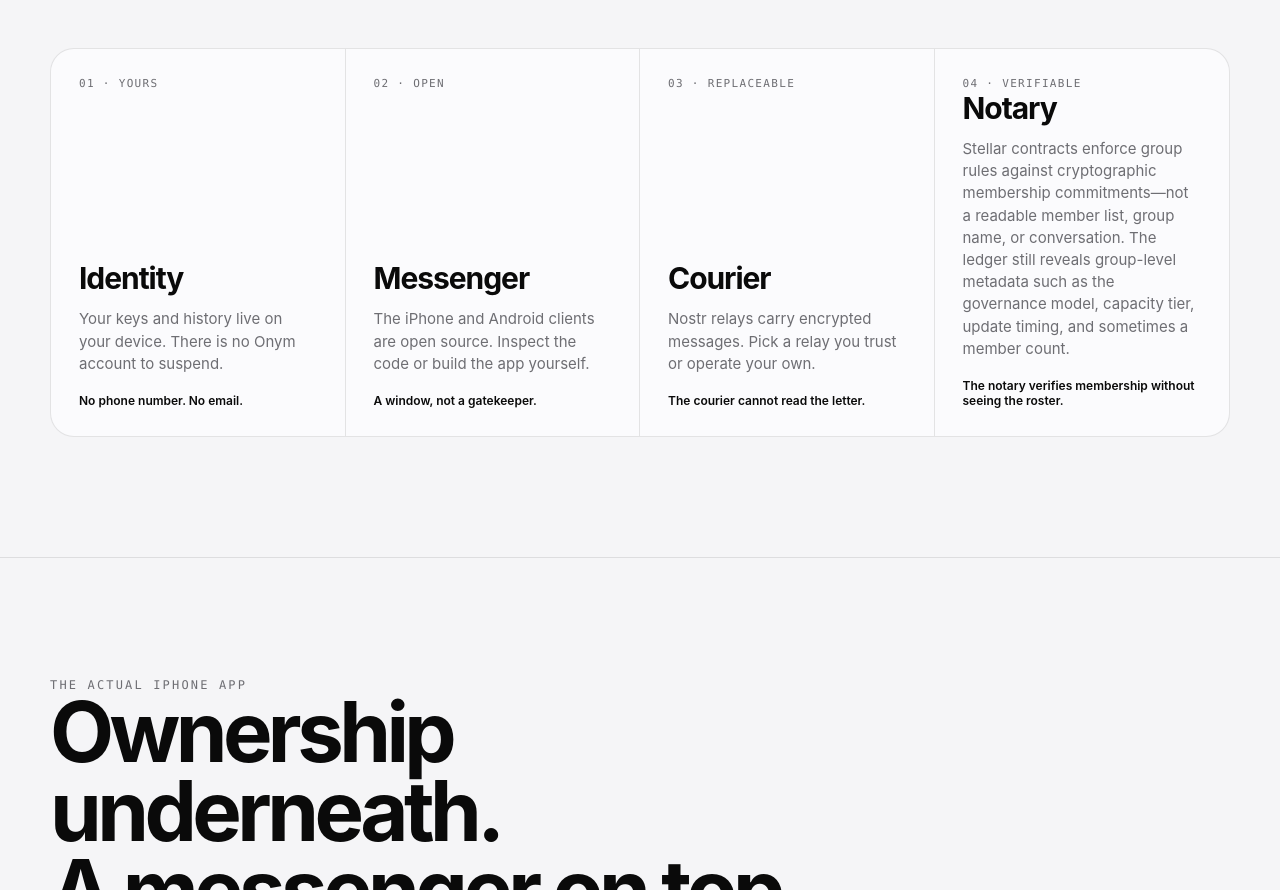
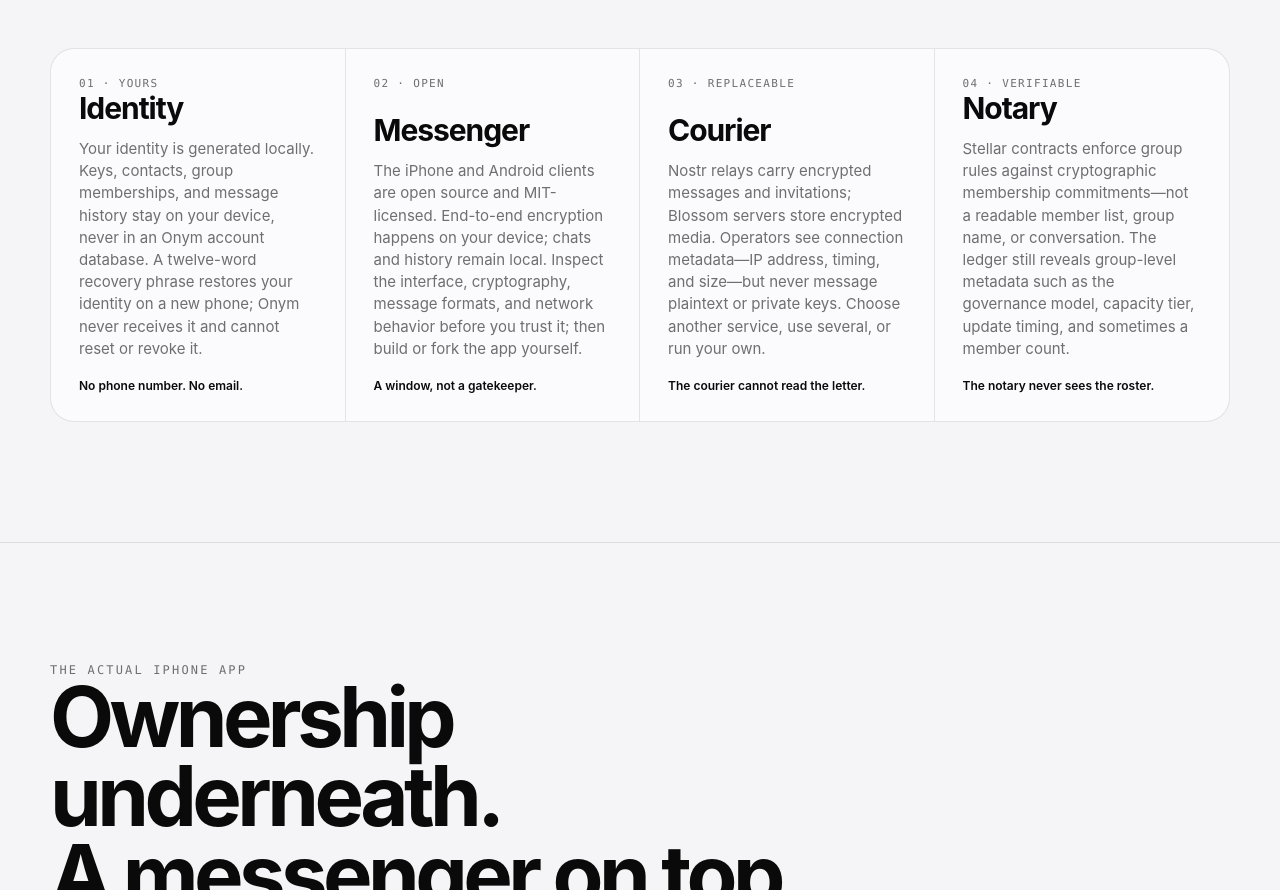
Before and after one commit to onymchat/onym-website, a plain HTML site: page public/index.html in a window 1280 px wide. Shown: the part 1180-2070 px from the top of the page. Drawn offline with Linux system fonts and the light colour scheme.

Commit message:
Balance ownership claims across locales

```diff
--- a/public/index.html
+++ b/public/index.html
@@ -156,26 +156,26 @@
       <article class="layer">
 <span class="number">01 · YOURS</span>
 <h3>Identity</h3>
-<p>Your keys and history live on your device. There is no Onym account to suspend.</p>
+<p>Your identity is generated locally. Keys, contacts, group memberships, and message history stay on your device, never in an Onym account database. A twelve-word recovery phrase restores your identity on a new phone; Onym never receives it and cannot reset or revoke it.</p>
 <strong>No phone number. No email.</strong>
 </article>
       <article class="layer">
 <span class="number">02 · OPEN</span>
 <h3>Messenger</h3>
-<p>The iPhone and Android clients are open source. Inspect the code or build the app yourself.</p>
+<p>The iPhone and Android clients are open source and MIT-licensed. End-to-end encryption happens on your device; chats and history remain local. Inspect the interface, cryptography, message formats, and network behavior before you trust it; then build or fork the app yourself.</p>
 <strong>A window, not a gatekeeper.</strong>
 </article>
       <article class="layer">
 <span class="number">03 · REPLACEABLE</span>
 <h3>Courier</h3>
-<p>Nostr relays carry encrypted messages. Pick a relay you trust or operate your own.</p>
+<p>Nostr relays carry encrypted messages and invitations; Blossom servers store encrypted media. Operators see connection metadata—IP address, timing, and size—but never message plaintext or private keys. Choose another service, use several, or run your own.</p>
 <strong>The courier cannot read the letter.</strong>
 </article>
       <article class="layer">
 <span class="number">04 · VERIFIABLE</span>
 <h3>Notary</h3>
 <p>Stellar contracts enforce group rules against cryptographic membership commitments—not a readable member list, group name, or conversation. The ledger still reveals group-level metadata such as the governance model, capacity tier, update timing, and sometimes a member count.</p>
-<strong>The notary verifies membership without seeing the roster.</strong>
+<strong>The notary never sees the roster.</strong>
 </article>
     </div>
   </div>
```
Also changed, not shown: public/ru/index.html (+6 -6 lines).
